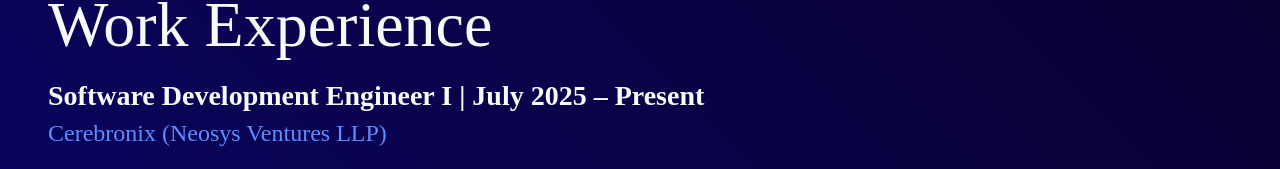
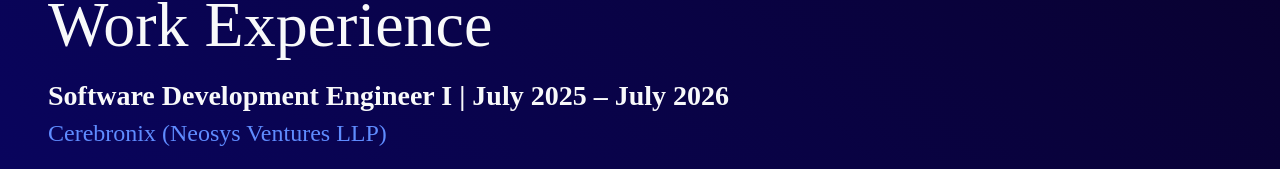
Before and after one commit to Samasya-Ayyappan/Samasya-Portfolio, a React (Create React App) app: page /career-education in a window 1280 px wide. Shown: the part 177-346 px from the top of the page. Built offline with nearby package versions, Linux system fonts and the light colour scheme.

Commit message:
Updated experience time period.

```diff
--- a/src/Components/Qualification.js
+++ b/src/Components/Qualification.js
@@ -9,7 +9,7 @@
       <main className="p-0 row">
         <div className="timeline-item">
           <div className="timeline-content">
-            <h3>Software Development Engineer I | July 2025 – Present</h3>
+            <h3>Software Development Engineer I | July 2025 – July 2026</h3>
             <h4 className="fw-normal">Cerebronix (Neosys Ventures LLP)</h4>
 
             <div className="timeline-body">
```
